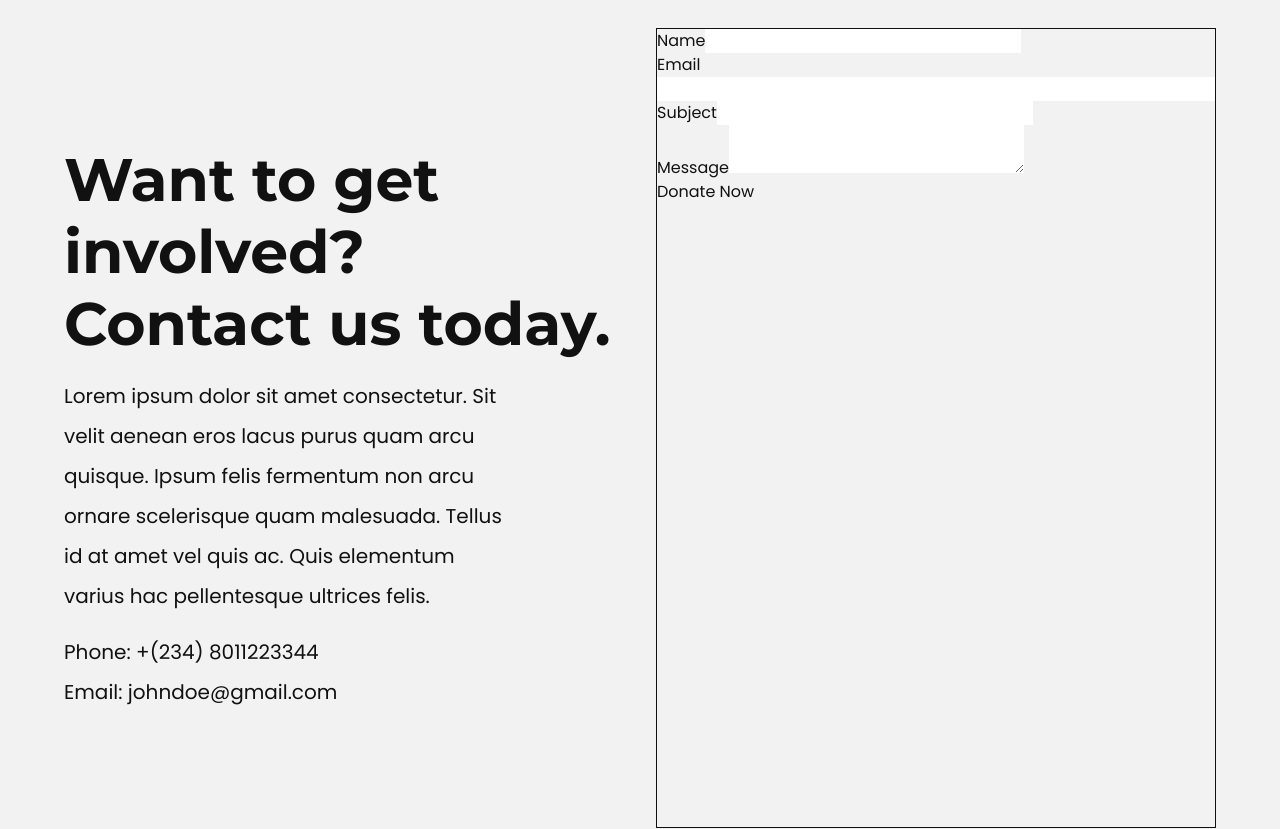
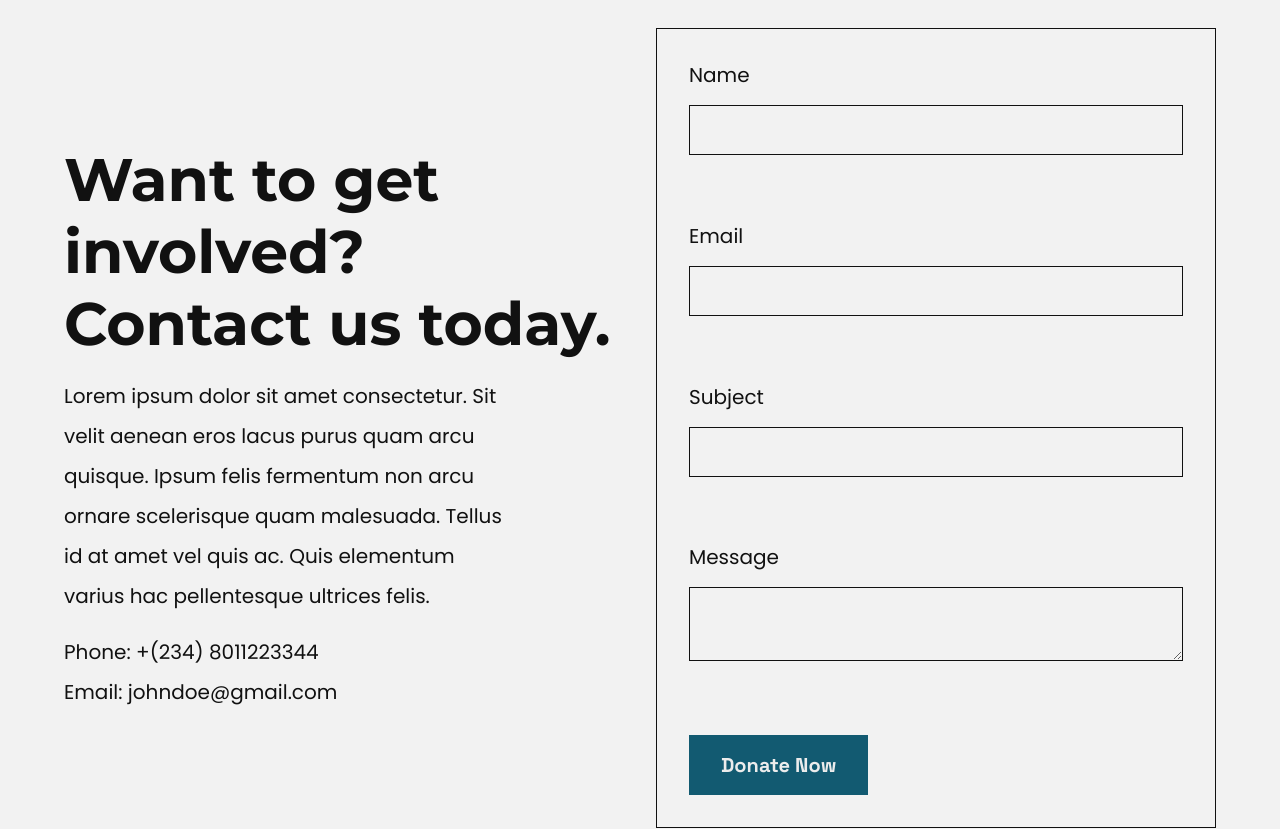
Before and after one commit to eniiku/songs_of_laughter, a React (Vite) app: page / in a window 1280 px wide. Shown: the part 3220-4049 px from the top of the page. Built offline with nearby package versions, Linux system fonts and the light colour scheme.

Commit message:
style(App): style form in contact section for desktop view

```diff
--- a/src/App.tsx
+++ b/src/App.tsx
@@ -124,28 +124,44 @@ const App = () => {
 
         {/* Contact Form */}
 
-        <form className='border border-textBlack'>
-          <div className='form_input'>
-            <label htmlFor='name'>Name</label>
-            <input type='text' id='name' />
+        <form className='border border-textBlack p-8 flex flex-col justify-between'>
+          {[
+            { label: 'name', type: 'text' },
+            { label: 'email', type: 'email' },
+            { label: 'subject', type: 'text' },
+          ].map((formDetails) => (
+            <div key={formDetails.label}>
+              <label
+                htmlFor={formDetails.label}
+                className='w-full capitalize text-xl'
+              >
+                {formDetails.label}
+              </label>
+
+              <input
+                type={formDetails.type}
+                id={formDetails.label}
+                className='w-full my-4 bg-transparent border border-textBlack py-3 px-3'
+              />
+            </div>
+          ))}
+
+          <div>
+            <label htmlFor='message' className='w-full capitalize text-xl'>
+              Message
+            </label>
+            <textarea
+              id='message'
+              className='w-full my-4 bg-transparent border border-textBlack py-3 px-3 h-auto'
+            ></textarea>
           </div>
 
-          <div className='form_input'>
-            <label htmlFor='email'>Email</label>
-            <input type='email' id='email' className='form_input' />
-          </div>
-
-          <div className='form_input'>
-            <label htmlFor='subject'>Subject</label>
-            <input type='text' id='subject' />
-          </div>
-
-          <div className='form_input'>
-            <label htmlFor='message'>Message</label>
-            <textarea id='message'></textarea>
-          </div>
-
-          <button type='submit'>Donate Now</button>
+          <button
+            type='submit'
+            className='px-8 py-4 font-space font-bold bg-[#125A71] text-textWhite text-xl w-fit'
+          >
+            Donate Now
+          </button>
         </form>
       </div>
 
```
